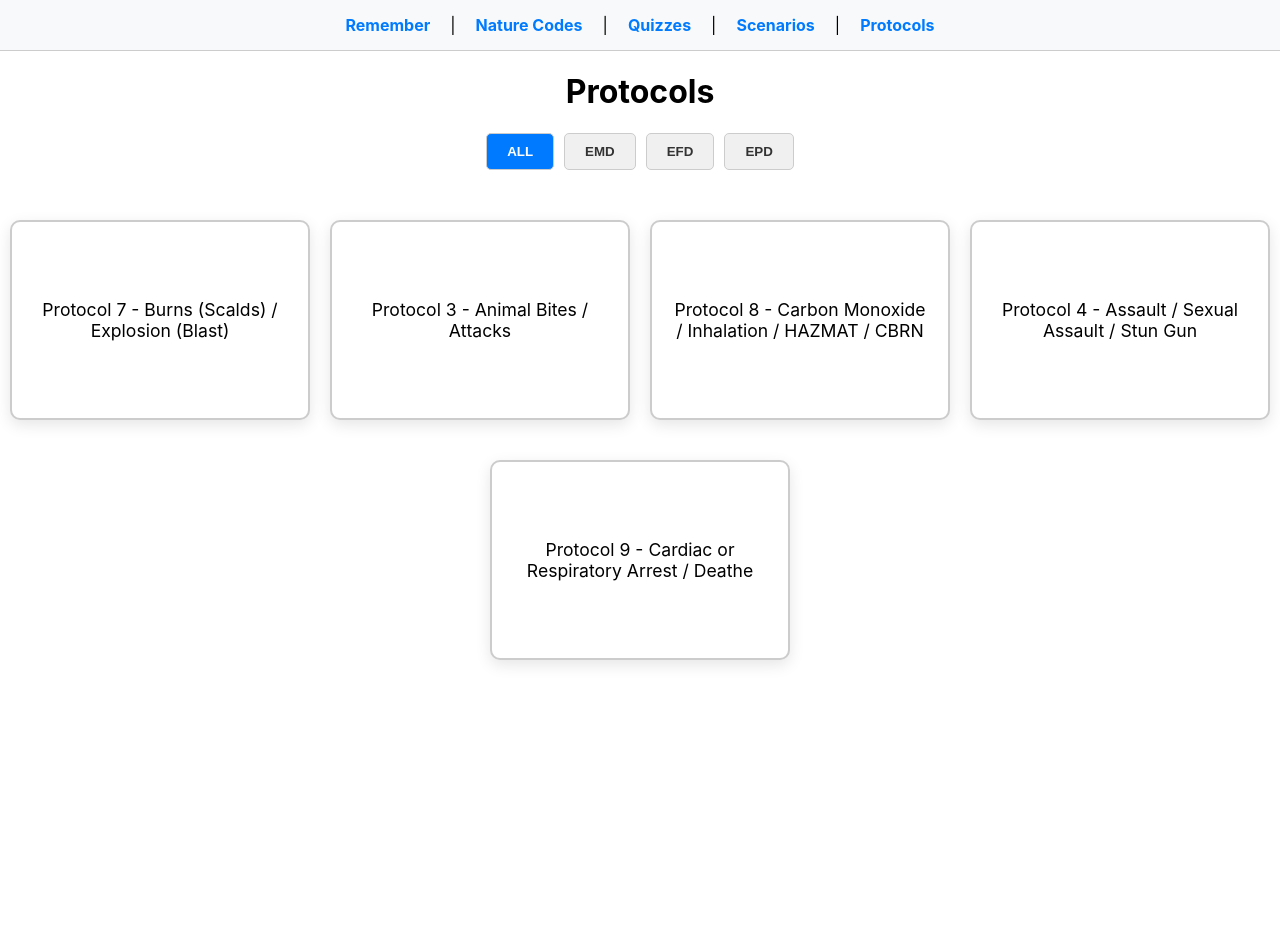
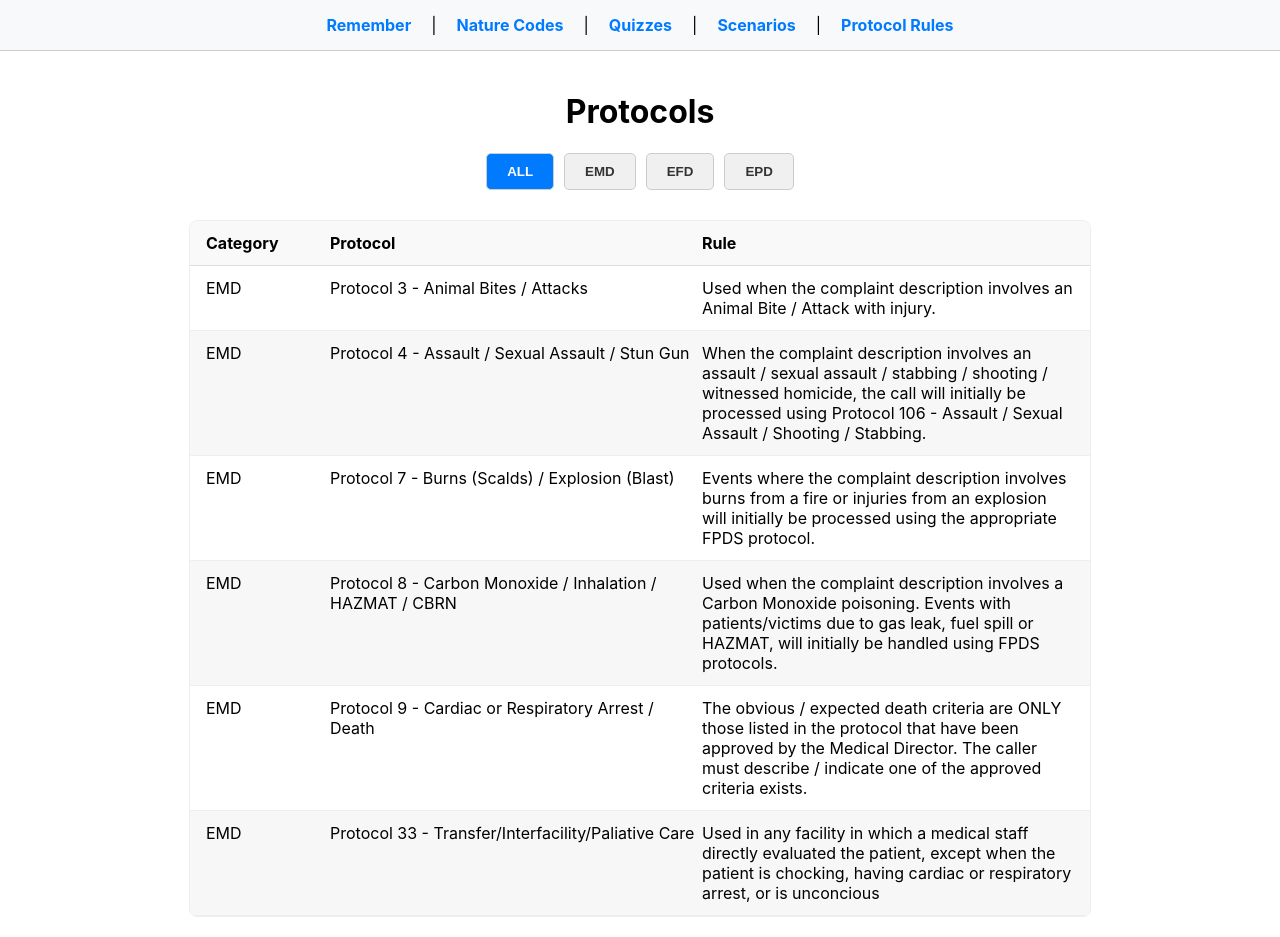
Before and after one commit to crisdege/etc-study-helper, a React (Create React App) app: page /protocols in a window 1280 px wide. Before the commit the page ends 800 px from the top, so only its background shows below. Built offline with nearby package versions, Linux system fonts and the light colour scheme.

Commit message:
changed protocol rules ui

```diff
--- a/src/App.js
+++ b/src/App.js
@@ -85,7 +85,7 @@ function App() {
           </Link>
           |
           <Link to="/protocols" style={styles.navLink}>
-            Protocols
+            Protocol Rules
           </Link>
         </nav>
 
--- a/src/data/protocols.json
+++ b/src/data/protocols.json
@@ -20,8 +20,13 @@
     "category": "EMD"
   },
   {
-    "question": "Protocol 9 - Cardiac or Respiratory Arrest / Deathe",
+    "question": "Protocol 9 - Cardiac or Respiratory Arrest / Death",
     "answer": "The obvious / expected death criteria are ONLY those listed in the protocol that have been approved by the Medical Director. The caller must describe / indicate one of the approved criteria exists.",
+    "category": "EMD"
+  },
+  {
+    "question": "Protocol 33 - Transfer/Interfacility/Paliative Care",
+    "answer": "Used in any facility in which a medical staff directly evaluated the patient, except when the patient is chocking, having cardiac or respiratory arrest, or is unconcious",
     "category": "EMD"
   }
 ]
--- a/src/pages/ProtocolsPage.js
+++ b/src/pages/ProtocolsPage.js
@@ -1,5 +1,85 @@
+// import React, { useState, useEffect } from 'react';
+// import Flashcard from '../components/Flashcards';
+// import flashcardsData from '../data/protocols.json';
+
+// function shuffleArray(array) {
+//   const shuffled = [...array];
+//   for (let i = shuffled.length - 1; i > 0; i--) {
+//     const j = Math.floor(Math.random() * (i + 1));
+//     [shuffled[i], shuffled[j]] = [shuffled[j], shuffled[i]];
+//   }
+//   return shuffled;
+// }
+
+// function ProtocolsPage() {
+//   const [selectedCategory, setSelectedCategory] = useState('ALL');
+//   const [shuffledCards, setShuffledCards] = useState([]);
+
+//   const categories = ['ALL', 'EMD', 'EFD', 'EPD'];
+
+//   useEffect(() => {
+//     const filtered =
+//       selectedCategory === 'ALL'
+//         ? flashcardsData
+//         : flashcardsData.filter((card) => card.category === selectedCategory);
+
+//     setShuffledCards(shuffleArray(filtered));
+//   }, [selectedCategory]);
+
+//   return (
+//     <div>
+//       <h1 style={{ textAlign: 'center' }}>Protocols</h1>
+
+//       {/* Category Buttons */}
+//       <div
+//         style={{
+//           display: 'flex',
+//           justifyContent: 'center',
+//           flexWrap: 'wrap',
+//           gap: '10px',
+//           marginBottom: '30px',
+//         }}
+//       >
+//         {categories.map((cat) => (
+//           <button
+//             key={cat}
+//             onClick={() => setSelectedCategory(cat)}
+//             style={{
+//               padding: '10px 20px',
+//               backgroundColor: selectedCategory === cat ? '#007bff' : '#f0f0f0',
+//               color: selectedCategory === cat ? '#fff' : '#333',
+//               border: '1px solid #ccc',
+//               borderRadius: '5px',
+//               cursor: 'pointer',
+//               fontWeight: 'bold',
+//             }}
+//           >
+//             {cat}
+//           </button>
+//         ))}
+//       </div>
+
+//       {/* {shuffledCards.map((card, index) => (
+//         <Flashcard key={index} question={card.question} answer={card.answer} />
+//       ))} */}
+//       <div
+//         style={{ display: 'flex', flexWrap: 'wrap', justifyContent: 'center' }}
+//       >
+//         {shuffledCards.map((card, index) => (
+//           <Flashcard
+//             key={index}
+//             question={card.question}
+//             answer={card.answer}
+//           />
+//         ))}
+//       </div>
+//     </div>
+//   );
+// }
+
+// export default ProtocolsPage;
+
 import React, { useState, useEffect } from 'react';
-import Flashcard from '../components/Flashcards';
 import flashcardsData from '../data/protocols.json';
 
 function shuffleArray(array) {
@@ -23,11 +103,12 @@ function ProtocolsPage() {
         ? flashcardsData
         : flashcardsData.filter((card) => card.category === selectedCategory);
 
-    setShuffledCards(shuffleArray(filtered));
+    // setShuffledCards(shuffleArray(filtered));
+    setShuffledCards(filtered);
   }, [selectedCategory]);
 
   return (
-    <div>
+    <div style={{ padding: '20px' }}>
       <h1 style={{ textAlign: 'center' }}>Protocols</h1>
 
       {/* Category Buttons */}
@@ -59,18 +140,44 @@ function ProtocolsPage() {
         ))}
       </div>
 
-      {/* {shuffledCards.map((card, index) => (
-        <Flashcard key={index} question={card.question} answer={card.answer} />
-      ))} */}
+      {/* Notion-Style Rows */}
       <div
-        style={{ display: 'flex', flexWrap: 'wrap', justifyContent: 'center' }}
+        style={{
+          maxWidth: '900px',
+          margin: '0 auto',
+          border: '1px solid #eee',
+          borderRadius: '8px',
+          overflow: 'hidden',
+        }}
       >
+        <div
+          style={{
+            display: 'flex',
+            backgroundColor: '#f9f9f9',
+            fontWeight: 'bold',
+            padding: '12px 16px',
+            borderBottom: '1px solid #ddd',
+          }}
+        >
+          <div style={{ flex: 1 }}>Category</div>
+          <div style={{ flex: 3 }}>Protocol</div>
+          <div style={{ flex: 3 }}>Rule</div>
+        </div>
         {shuffledCards.map((card, index) => (
-          <Flashcard
+          <div
             key={index}
-            question={card.question}
-            answer={card.answer}
-          />
+            style={{
+              display: 'flex',
+              padding: '12px 16px',
+              borderBottom: '1px solid #eee',
+              backgroundColor: index % 2 === 0 ? '#fff' : '#f7f7f7',
+              transition: 'background-color 0.2s',
+            }}
+          >
+            <div style={{ flex: 1 }}>{card.category}</div>
+            <div style={{ flex: 3 }}>{card.question}</div>
+            <div style={{ flex: 3 }}>{card.answer}</div>
+          </div>
         ))}
       </div>
     </div>
```
